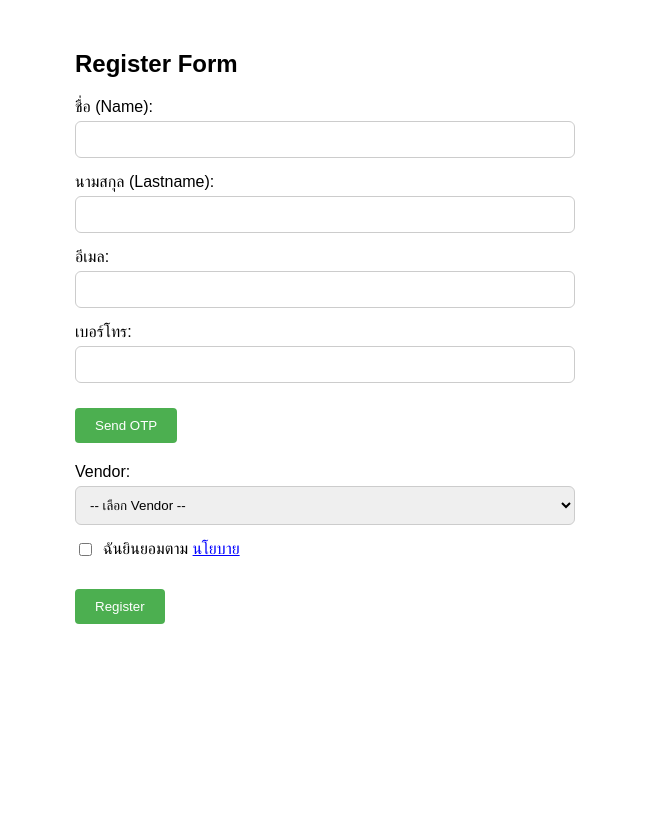
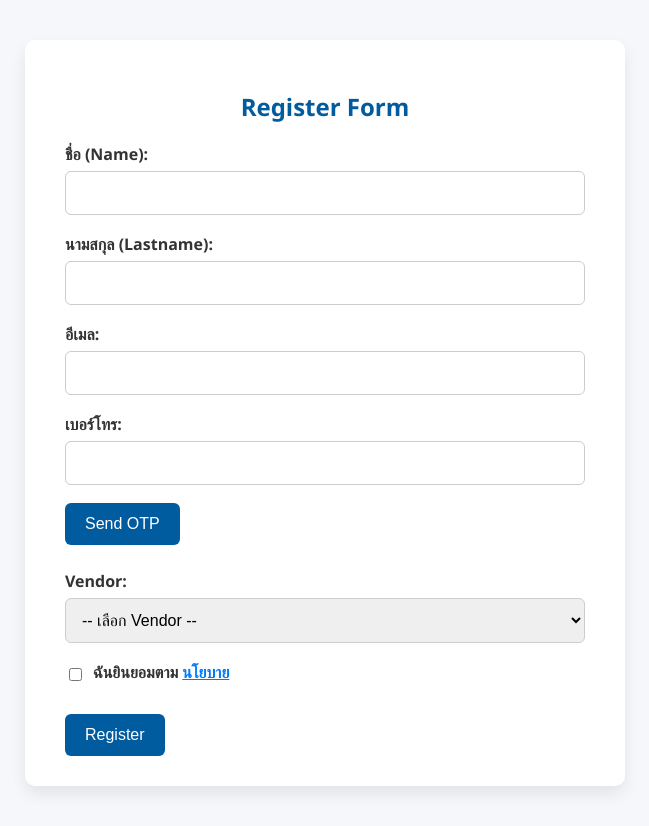
Before and after one commit to nopparat42/CallCenterP2P, a plain HTML site: page index.html in a window 1280 px wide. Shown: the whole page, without its empty margins (315-964 px from the left). Before the commit the page ends 800 px from the top, so only its background shows below. Drawn offline with Linux system fonts and the light colour scheme.

Commit message:
Update index 08052025-12.html

```diff
--- a/index.html
+++ b/index.html
@@ -4,16 +4,42 @@
   <meta charset="UTF-8">
   <title>Register Page</title>
   <style>
+    * {
+      box-sizing: border-box;
+    }
+
     body {
-      font-family: Arial, sans-serif;
       margin: 0;
-      padding: 30px;
+      font-family: 'Segoe UI', Tahoma, Geneva, Verdana, sans-serif;
+      background-color: #f5f7fa;
+      color: #333;
     }
 
     .container {
-      max-width: 500px;
+      max-width: 100%;
+      width: 100%;
+      padding: 40px;
+    }
+
+    .form-box {
+      max-width: 600px;
+      background: #fff;
       margin: 0 auto;
-      text-align: left;
+      padding: 30px 40px;
+      border-radius: 10px;
+      box-shadow: 0 8px 16px rgba(0, 0, 0, 0.08);
+    }
+
+    h2 {
+      text-align: center;
+      color: #005b9f;
+    }
+
+    label {
+      display: block;
+      margin-bottom: 6px;
+      font-weight: 600;
+      color: #333;
     }
 
     input[type="text"],
@@ -21,22 +47,25 @@
     input[type="email"],
     select {
       width: 100%;
-      padding: 10px;
-      margin-top: 5px;
-      margin-bottom: 15px;
-      box-sizing: border-box;
+      padding: 12px;
+      margin-bottom: 18px;
       border-radius: 6px;
       border: 1px solid #ccc;
+      font-size: 16px;
     }
 
     button {
-      padding: 10px 20px;
-      margin-top: 10px;
+      background-color: #005b9f;
+      color: white;
       border: none;
-      background-color: #4CAF50;
-      color: white;
+      padding: 12px 20px;
+      font-size: 16px;
+      border-radius: 6px;
       cursor: pointer;
-      border-radius: 4px;
+    }
+
+    button:hover {
+      background-color: #004480;
     }
 
     .otp-section {
@@ -54,12 +83,12 @@
       display: flex;
       align-items: center;
       gap: 8px;
-      margin-bottom: 20px;
+      margin-bottom: 25px;
       justify-content: flex-start;
     }
 
     .policy-link {
-      color: blue;
+      color: #007bff;
       text-decoration: underline;
       cursor: pointer;
     }
@@ -67,10 +96,17 @@
     .policy-link:visited {
       color: purple;
     }
+
+    @media (max-width: 600px) {
+      .form-box {
+        padding: 20px;
+      }
+    }
   </style>
 </head>
 <body>
   <div class="container">
+    <div class="form-box">
       <h2>Register Form</h2>
 
       <label>ชื่อ (Name):</label>
@@ -84,8 +120,10 @@
 
       <label>เบอร์โทร:</label>
       <input type="text" id="phone">
+      <div style="display: flex; align-items: center;">
         <button onclick="sendOTP()">Send OTP</button>
         <span id="otp-status"></span>
+      </div>
 
       <div class="otp-section" id="otp-section">
         <label>OTP:</label>
@@ -93,7 +131,7 @@
         <button onclick="verifyOTP()">Verify OTP</button>
       </div>
 
-    <div style="margin-top: 20px;">
+      <div style="margin-top: 25px;">
         <label>Vendor:</label>
         <select id="vendor">
           <option value="">-- เลือก Vendor --</option>
@@ -107,6 +145,7 @@
 
       <button onclick="registerUser()">Register</button>
     </div>
+  </div>
 
   <script>
     let otpCode = "";
@@ -116,8 +155,8 @@
       const phone = document.getElementById("phone").value;
       if (!phone) return alert("กรุณากรอกเบอร์โทร");
 
-      otpCode = Math.floor(100000 + Math.random() * 900000).toString(); // mock OTP
-      alert("OTP ของคุณคือ: " + otpCode); // simulate SMS
+      otpCode = Math.floor(100000 + Math.random() * 900000).toString();
+      alert("OTP ของคุณคือ: " + otpCode);
       document.getElementById("otp-section").style.display = "block";
       document.getElementById("otp-status").innerHTML = "";
       otpVerified = false;
@@ -138,7 +177,6 @@
 
     function loadVendors() {
       const phone = document.getElementById("phone").value;
-
       fetch(`https://script.google.com/macros/s/YOUR_SCRIPT_ID/exec?phone=${phone}`)
         .then(response => response.json())
         .then(data => {
```
Lines whose indentation alone changed are shown as unchanged.
